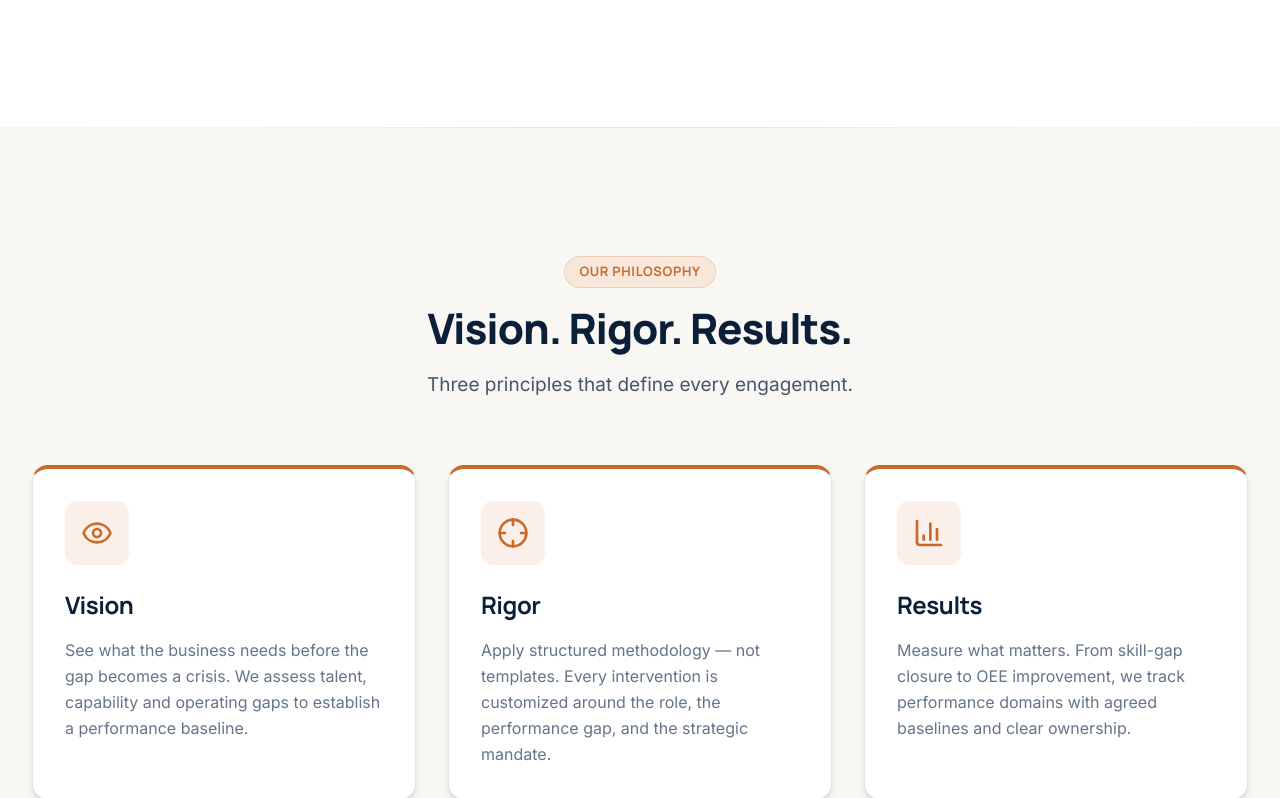
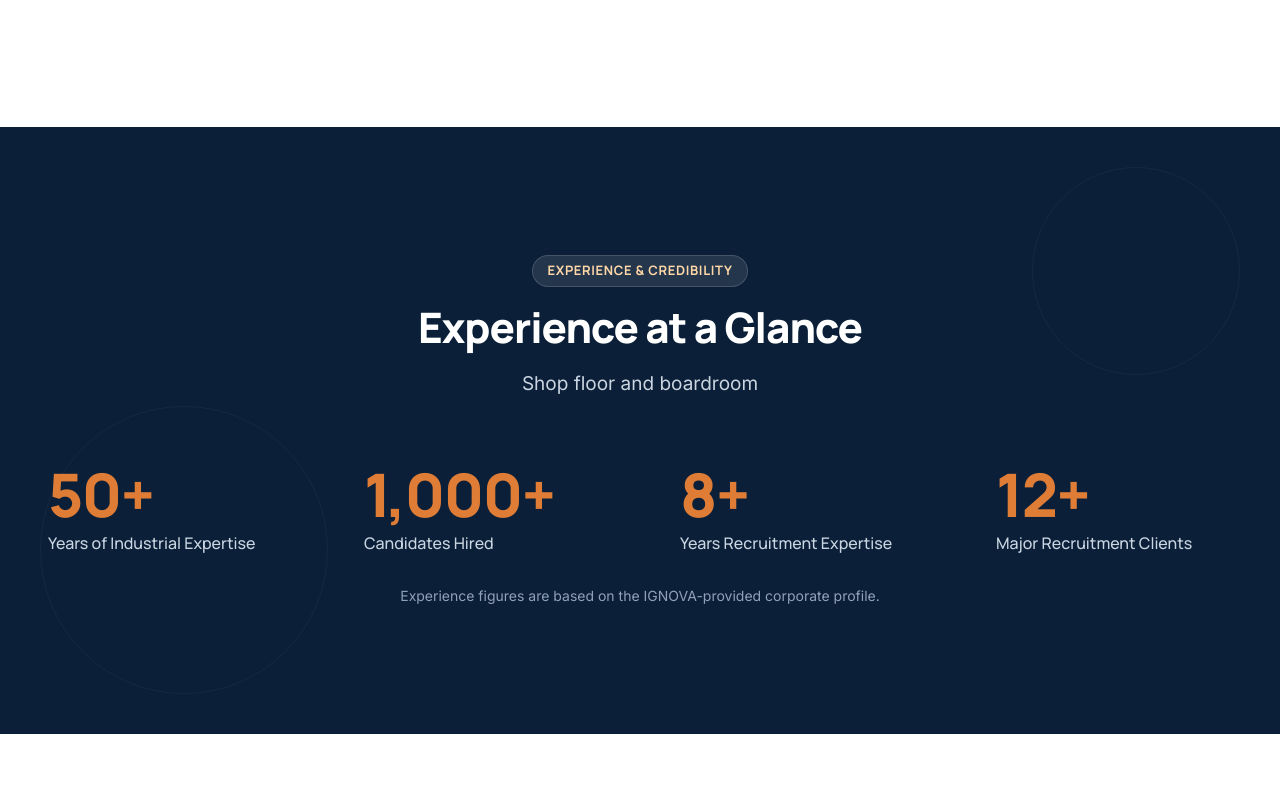
Before and after one commit to ayushprakash1010-jpg/Ignova, a Next.js app: page /about in a window 1280 px wide. Shown: the part 1347-2145 px from the top of the page. Built offline with nearby package versions, Linux system fonts and the light colour scheme; a web font is replaced by a local one.

Commit message:
chore(about): remove Our Philosophy (Vision. Rigor. Results.) section

```diff
--- a/src/app/about/page.tsx
+++ b/src/app/about/page.tsx
@@ -8,9 +8,6 @@ import {
   Monitor,
   Heart,
   ArrowRight,
-  Eye,
-  Crosshair,
-  BarChart3,
   GraduationCap,
   Briefcase,
   CheckCircle2,
@@ -20,27 +17,6 @@ import StatCounter from "@/components/ui/StatCounter";
 import CTABanner from "@/components/ui/CTABanner";
 import Button from "@/components/ui/Button";
 import { STATS } from "@/lib/constants";
-
-const philosophyItems = [
-  {
-    icon: Eye,
-    title: "Vision",
-    description:
-      "See what the business needs before the gap becomes a crisis. We assess talent, capability and operating gaps to establish a performance baseline.",
-  },
-  {
-    icon: Crosshair,
-    title: "Rigor",
-    description:
-      "Apply structured methodology — not templates. Every intervention is customized around the role, the performance gap, and the strategic mandate.",
-  },
-  {
-    icon: BarChart3,
-    title: "Results",
-    description:
-      "Measure what matters. From skill-gap closure to OEE improvement, we track performance domains with agreed baselines and clear ownership.",
-  },
-];
 
 const sectors = [
   {
@@ -248,49 +224,6 @@ export default function AboutPage() {
         </div>
       </section>
 
-      <div className="section-divider" />
-
-      {/* ============ OUR PHILOSOPHY ============ */}
-      <section className="py-24 md:py-32 bg-cream">
-        <div className="max-w-7xl mx-auto px-4 sm:px-6 lg:px-8">
-          <SectionHeading
-            label="Our Philosophy"
-            title="Vision. Rigor. Results."
-            subtitle="Three principles that define every engagement."
-            centered
-          />
-
-          <div className="grid grid-cols-1 md:grid-cols-3 gap-8">
-            {philosophyItems.map((item, index) => {
-              const Icon = item.icon;
-              return (
-                <motion.div
-                  key={item.title}
-                  initial={{ opacity: 0, y: 30 }}
-                  whileInView={{ opacity: 1, y: 0 }}
-                  viewport={{ once: true }}
-                  transition={{ duration: 0.5, delay: index * 0.15 }}
-                  className="bg-white rounded-2xl p-8 border-t-4 border-t-orange border border-cream-dark shadow-md hover:shadow-xl transition-all duration-300 hover:-translate-y-1"
-                >
-                  <div className="w-16 h-16 rounded-xl bg-orange/10 flex items-center justify-center mb-6">
-                    <Icon className="w-8 h-8 text-orange" />
-                  </div>
-                  <h3
-                    className="text-2xl font-bold text-navy mb-4"
-                    style={{ fontFamily: "var(--font-heading)" }}
-                  >
-                    {item.title}
-                  </h3>
-                  <p className="text-base text-charcoal-light leading-relaxed">
-                    {item.description}
-                  </p>
-                </motion.div>
-              );
-            })}
-          </div>
-        </div>
-      </section>
-
       {/* ============ CREDIBILITY STATS ============ */}
       <section className="py-24 md:py-32 bg-navy relative overflow-hidden">
         <div className="absolute inset-0 pointer-events-none">
```
